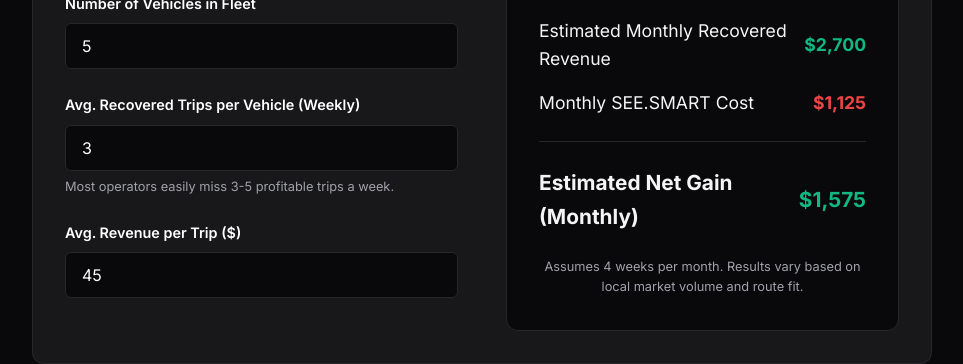
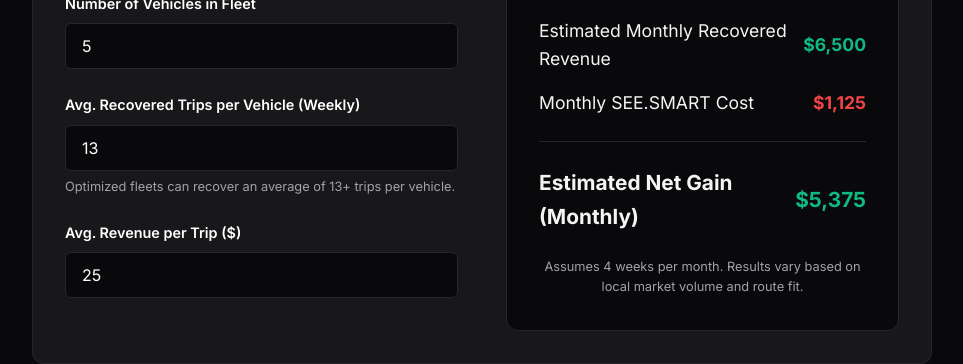
Before and after one commit to thewshii/autosales, a website: page index.html in a window 1280 px wide. Shown: the part 2340-2704 px from the top of the page, without its empty margins (158-1121 px from the left). Drawn offline with Linux system fonts and the light colour scheme.

Commit message:
Refine ROI calculator defaults based on short-trip niche data

```diff
--- a/index.html
+++ b/index.html
@@ -106,12 +106,12 @@
             </div>
             <div class="input-group">
               <label for="calc-trips">Avg. Recovered Trips per Vehicle (Weekly)</label>
-              <input type="number" id="calc-trips" value="3" min="1" />
-              <small>Most operators easily miss 3-5 profitable trips a week.</small>
+              <input type="number" id="calc-trips" value="13" min="1" />
+              <small>Optimized fleets can recover an average of 13+ trips per vehicle.</small>
             </div>
             <div class="input-group">
               <label for="calc-revenue">Avg. Revenue per Trip ($)</label>
-              <input type="number" id="calc-revenue" value="45" min="1" />
+              <input type="number" id="calc-revenue" value="25" min="1" />
             </div>
           </div>
           <div class="roi-outputs">
```
